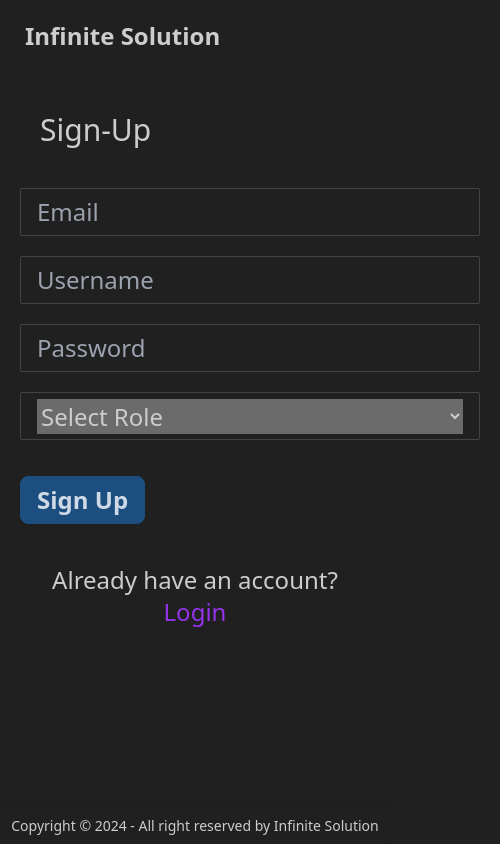
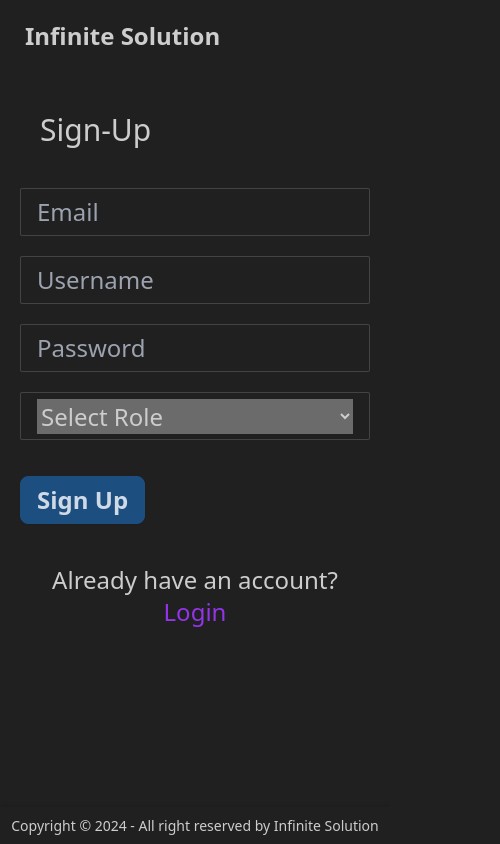
Before and after one commit to Odunsih/infinite-solution, a Next.js app: page / in a window 390 px wide. Shown: the whole page, 500 px wide, since content can reach past the window. Built offline with nearby package versions, Linux system fonts and the light colour scheme; no server answers.

Commit message:
feat: footer adjusted

```diff
--- a/app/globals.css
+++ b/app/globals.css
@@ -60,9 +60,10 @@ footer {
   footer {
     padding: 0.5rem;
     font-size: 0.875rem;
+    text-align: center;
   }
 
-  main {
+     main {
     margin-bottom: 3rem;
   }
 }
--- a/app/login/page.jsx
+++ b/app/login/page.jsx
@@ -78,7 +78,7 @@ const Login = () => {
     <>
       <ToastContainer theme="dark" />
       <Navbar/>
-      <form className="w-[500px] content-center justify-center m-auto sm:w-[95%] md:w-[500px]" onSubmit={handleSubmit}>
+      <form className="w-[100%] content-center justify-center m-auto sm:w-[95%] md:w-[500px]" onSubmit={handleSubmit}>
         <h2 className="text-3xl m-10">Login</h2>
 
         {/* Email Field */}
--- a/app/page.js
+++ b/app/page.js
@@ -20,6 +20,12 @@ export default function Home() {
     e.preventDefault();
 
     // Validate fields
+    if (formData.password.length < 8) {
+      toast.error("Password must be at least 6 characters long!");
+      return;
+
+    }
+
     if (!formData.email || !formData.name || !formData.password || !formData.role) {
       toast.error("All fields are required!");
       return;
@@ -68,7 +74,7 @@ export default function Home() {
       theme="dark" />
       <Navbar/>
       <div>
-        <form className="w-[500px] content-center justify-center m-auto sm:w-[95%] md:w-[500px]" onSubmit={handleSubmit}>
+        <form className="w-[100%] content-center justify-center m-auto sm:w-[100%] md:w-[500px]" onSubmit={handleSubmit}>
           <h2 className="text-3xl m-10">Sign-Up</h2>
 
           {/* Email Field */}
```
